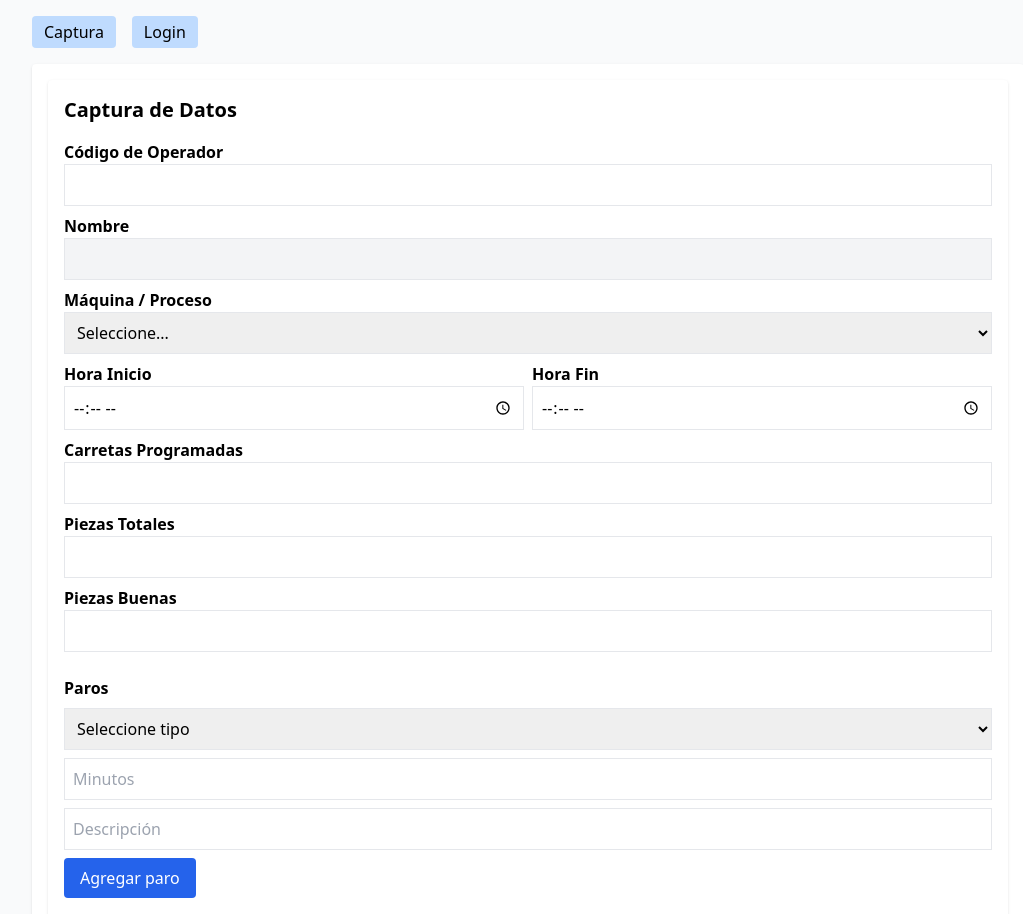
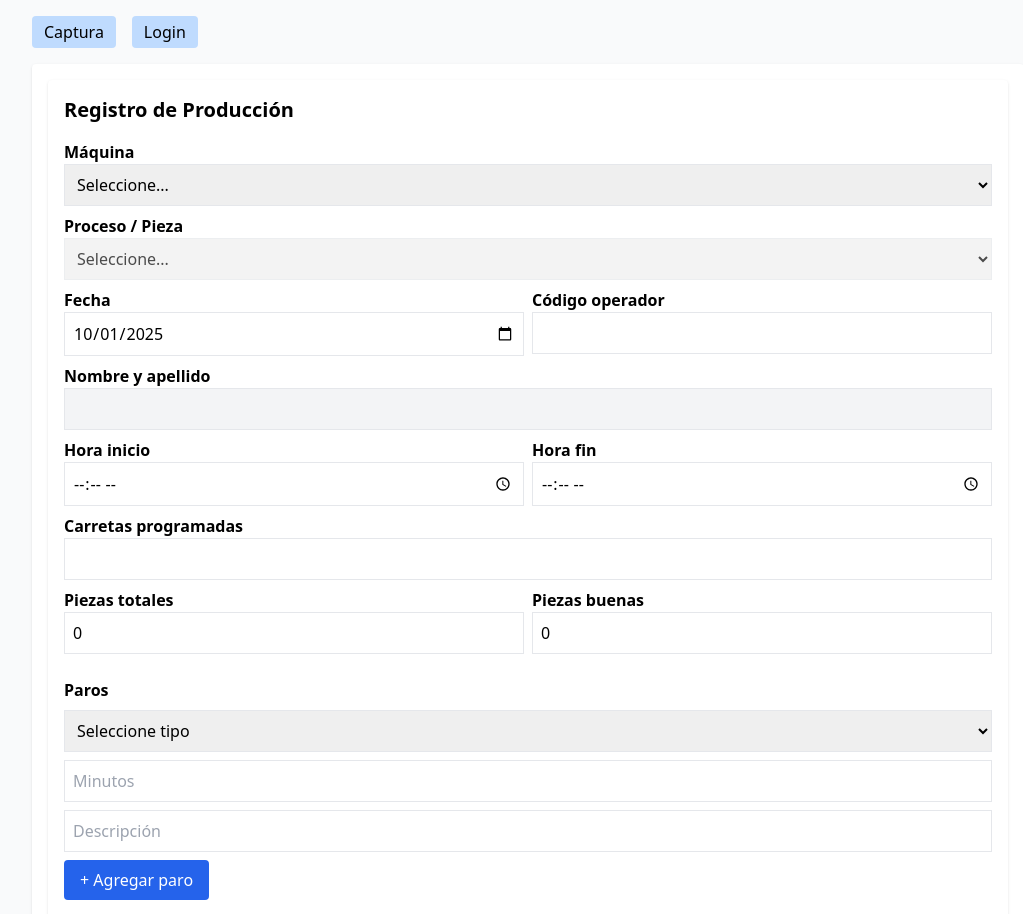
Before and after one commit to TransmetalAG/OEE-V2, a React (Vite) app: page / in a window 1280 px wide. Shown: the top 914 px of the page, without its empty margins (112-1135 px from the left). Built offline with nearby package versions, Linux system fonts and the light colour scheme.

Commit message:
Update Captura.jsx

```diff
--- a/src/components/Captura.jsx
+++ b/src/components/Captura.jsx
@@ -4,14 +4,16 @@
 
 export default function Captura() {
   const [form, setForm] = useState({
+    fecha: new Date().toISOString().split("T")[0],
     codigo: "",
     nombre: "",
     maquina: "",
+    proceso: "",
     inicio: "",
     fin: "",
     carretas: "",
-    piezasTotales: "",
-    piezasBuenas: "",
+    piezasTotales: 0,
+    piezasBuenas: 0,
     paros: [],
   });
 
@@ -48,29 +50,84 @@
     setForm({ ...form, paros: form.paros.filter((_, idx) => idx !== i) });
   };
 
+  const limpiar = () => {
+    setForm({
+      fecha: new Date().toISOString().split("T")[0],
+      codigo: "",
+      nombre: "",
+      maquina: "",
+      proceso: "",
+      inicio: "",
+      fin: "",
+      carretas: "",
+      piezasTotales: 0,
+      piezasBuenas: 0,
+      paros: [],
+    });
+  };
+
   const guardar = () => {
+    if (!form.maquina || !form.proceso || !form.codigo) {
+      alert("Revisa los campos marcados antes de guardar.");
+      return;
+    }
     const registros = JSON.parse(localStorage.getItem("registros") || "[]");
     registros.push(form);
     localStorage.setItem("registros", JSON.stringify(registros));
     alert("Registro guardado ✅");
-    setForm({
-      codigo: "",
-      nombre: "",
-      maquina: "",
-      inicio: "",
-      fin: "",
-      carretas: "",
-      piezasTotales: "",
-      piezasBuenas: "",
-      paros: [],
-    });
+    limpiar();
   };
 
   return (
     <div className="p-4 bg-white rounded shadow">
-      <h2 className="text-xl font-bold mb-4">Captura de Datos</h2>
+      <h2 className="text-xl font-bold mb-4">Registro de Producción</h2>
 
-      <label className="block font-semibold">Código de Operador</label>
+      <label className="block font-semibold">Máquina</label>
+      <select
+        name="maquina"
+        value={form.maquina}
+        onChange={(e) => setForm({ ...form, maquina: e.target.value, proceso: "" })}
+        className="border p-2 w-full mb-2"
+      >
+        <option value="">Seleccione...</option>
+        {[...new Set(catalogo.map((m) => m.maquina))].map((maq, i) => (
+          <option key={i} value={maq}>
+            {maq}
+          </option>
+        ))}
+      </select>
+
+      <label className="block font-semibold">Proceso / Pieza</label>
+      <select
+        name="proceso"
+        value={form.proceso}
+        onChange={handleChange}
+        className="border p-2 w-full mb-2"
+        disabled={!form.maquina}
+      >
+        <option value="">Seleccione...</option>
+        {catalogo
+          .filter((m) => m.maquina === form.maquina)
+          .map((p, i) => (
+            <option key={i} value={p.proceso}>
+              {p.proceso}
+            </option>
+          ))}
+      </select>
+
+      <div className="flex gap-2">
+        <div className="flex-1">
+          <label className="block font-semibold">Fecha</label>
+          <input
+            type="date"
+            name="fecha"
+            value={form.fecha}
+            onChange={handleChange}
+            className="border p-2 w-full mb-2"
+          />
+        </div>
+        <div className="flex-1">
+          <label className="block font-semibold">Código operador</label>
           <input
             type="text"
             name="codigo"
@@ -78,8 +135,10 @@
             onChange={handleCodigo}
             className="border p-2 w-full mb-2"
           />
+        </div>
+      </div>
 
-      <label className="block font-semibold">Nombre</label>
+      <label className="block font-semibold">Nombre y apellido</label>
       <input
         type="text"
         value={form.nombre}
@@ -87,24 +146,9 @@
         className="border p-2 w-full mb-2 bg-gray-100"
       />
 
-      <label className="block font-semibold">Máquina / Proceso</label>
-      <select
-        name="maquina"
-        value={form.maquina}
-        onChange={handleChange}
-        className="border p-2 w-full mb-2"
-      >
-        <option value="">Seleccione...</option>
-        {catalogo.map((m, i) => (
-          <option key={i} value={m.maquina}>
-            {m.maquina} • {m.proceso}
-          </option>
-        ))}
-      </select>
-
       <div className="flex gap-2">
         <div className="flex-1">
-          <label className="block font-semibold">Hora Inicio</label>
+          <label className="block font-semibold">Hora inicio</label>
           <input
             type="time"
             name="inicio"
@@ -114,7 +158,7 @@
           />
         </div>
         <div className="flex-1">
-          <label className="block font-semibold">Hora Fin</label>
+          <label className="block font-semibold">Hora fin</label>
           <input
             type="time"
             name="fin"
@@ -125,7 +169,7 @@
         </div>
       </div>
 
-      <label className="block font-semibold">Carretas Programadas</label>
+      <label className="block font-semibold">Carretas programadas</label>
       <input
         type="number"
         name="carretas"
@@ -134,7 +178,9 @@
         className="border p-2 w-full mb-2"
       />
 
-      <label className="block font-semibold">Piezas Totales</label>
+      <div className="flex gap-2">
+        <div className="flex-1">
+          <label className="block font-semibold">Piezas totales</label>
           <input
             type="number"
             name="piezasTotales"
@@ -142,8 +188,9 @@
             onChange={handleChange}
             className="border p-2 w-full mb-2"
           />
-
-      <label className="block font-semibold">Piezas Buenas</label>
+        </div>
+        <div className="flex-1">
+          <label className="block font-semibold">Piezas buenas</label>
           <input
             type="number"
             name="piezasBuenas"
@@ -151,6 +198,8 @@
             onChange={handleChange}
             className="border p-2 w-full mb-2"
           />
+        </div>
+      </div>
 
       <div className="mt-4">
         <h3 className="font-semibold mb-2">Paros</h3>
@@ -187,7 +236,7 @@
           onClick={agregarParo}
           className="bg-blue-600 text-white px-4 py-2 rounded"
         >
-          Agregar paro
+          + Agregar paro
         </button>
 
         <ul className="mt-2">
@@ -210,12 +259,20 @@
         </ul>
       </div>
 
+      <div className="flex gap-2 mt-4">
         <button
           onClick={guardar}
-        className="bg-green-600 text-white px-4 py-2 rounded mt-4"
+          className="bg-green-600 text-white px-4 py-2 rounded"
         >
-        Guardar Registro
+          Guardar registro
         </button>
+        <button
+          onClick={limpiar}
+          className="bg-gray-500 text-white px-4 py-2 rounded"
+        >
+          Limpiar todo
+        </button>
+      </div>
     </div>
   );
 }
```
Lines whose indentation alone changed are shown as unchanged.
